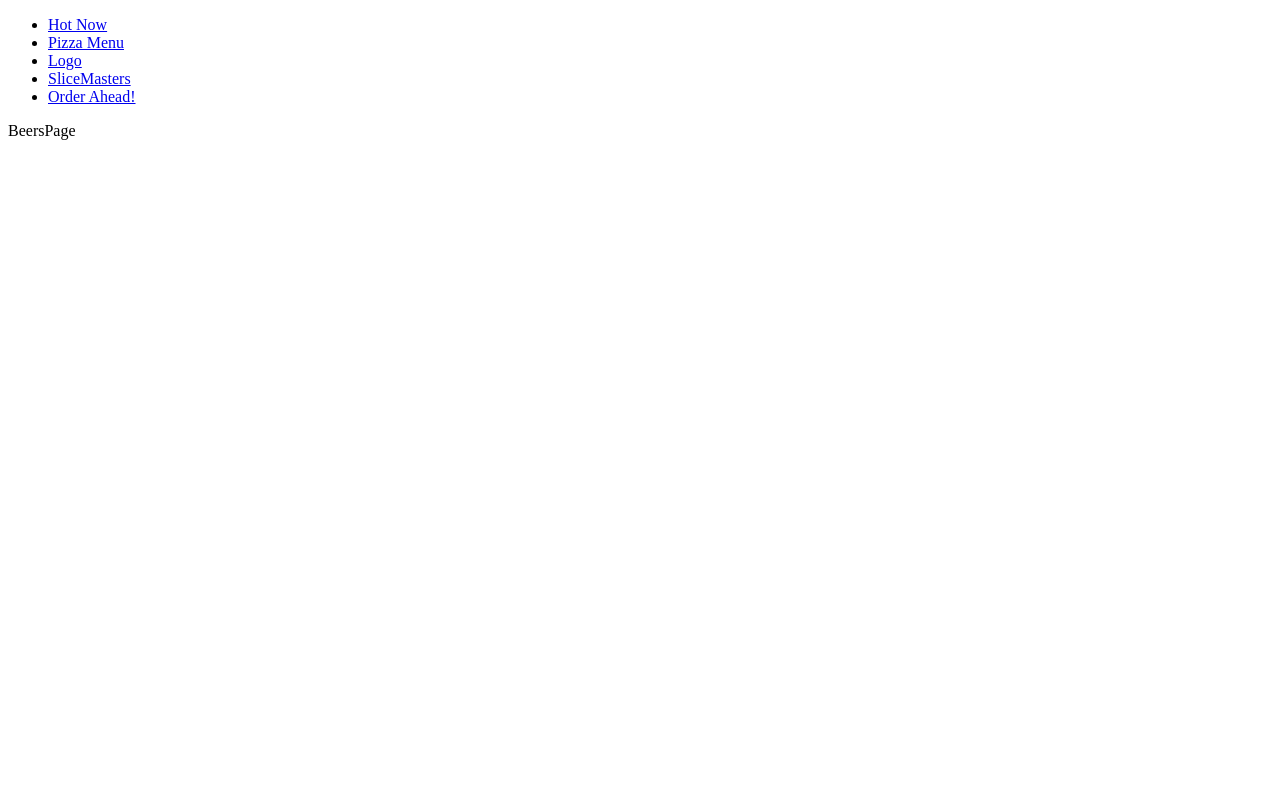
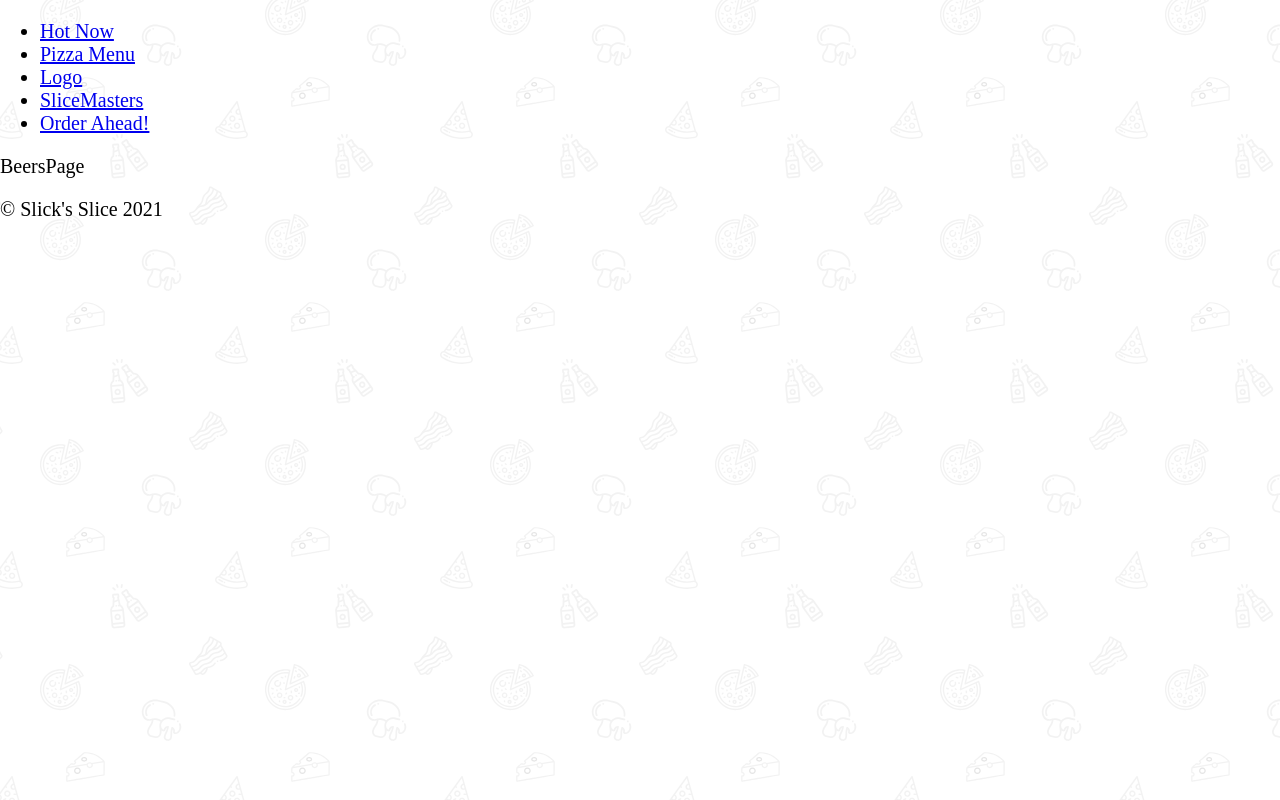
Before and after one commit to DeividZavala/learning-gatsby, a Gatsby site in the folder gatsby/: page /beers in a window 1280 px wide. Built offline with nearby package versions, Linux system fonts and the light colour scheme; Gatsby itself is replaced by a stand-in of ours.

Commit message:
layout and basic styles

```diff
--- /dev/null
+++ b/gatsby/gatsby-browser.js
@@ -0,0 +1,6 @@
+import React from 'react';
+import Layout from './src/components/Layout';
+
+export function wrapPageElement({ element, props }) {
+  return <Layout {...props}>{element}</Layout>;
+}
--- /dev/null
+++ b/gatsby/gatsby-ssr.js
@@ -0,0 +1,6 @@
+import React from 'react';
+import Layout from './src/components/Layout';
+
+export function wrapPageElement({ element, props }) {
+  return <Layout {...props}>{element}</Layout>;
+}
--- /dev/null
+++ b/gatsby/src/components/Footer.js
@@ -0,0 +1,9 @@
+import React from 'react';
+
+export function Footer() {
+  return (
+    <footer>
+      <p>&copy; Slick's Slice {new Date().getFullYear()}</p>
+    </footer>
+  );
+}
--- /dev/null
+++ b/gatsby/src/components/Layout.js
@@ -0,0 +1,16 @@
+import React from 'react';
+import { Footer } from './Footer';
+import Nav from './Nav';
+import 'normalize.css';
+import GlobalStyles from '../styles/GlobalStyles';
+
+export default function Layout({ children }) {
+  return (
+    <div>
+      <GlobalStyles />
+      <Nav />
+      {children}
+      <Footer />
+    </div>
+  );
+}
--- a/gatsby/src/pages/beers.js
+++ b/gatsby/src/pages/beers.js
@@ -1,11 +1,9 @@
 import React from 'react';
-import Nav from '../components/Nav';
 
 export default function BeersPage() {
   return (
-    <div>
-      <Nav />
+    <>
       <p>BeersPage</p>
-    </div>
+    </>
   );
 }
--- a/gatsby/src/pages/index.js
+++ b/gatsby/src/pages/index.js
@@ -1,11 +1,9 @@
 import React from 'react';
-import Nav from '../components/Nav';
 
 export default function HomePage() {
   return (
-    <div>
-      <Nav />
+    <>
       <p>Home page de mi sitio</p>
-    </div>
+    </>
   );
 }
--- a/gatsby/src/pages/order.js
+++ b/gatsby/src/pages/order.js
@@ -1,11 +1,9 @@
 import React from 'react';
-import Nav from '../components/Nav';
 
 export default function OrderPage() {
   return (
-    <div>
-      <Nav />
+    <>
       <p>OrderPage</p>
-    </div>
+    </>
   );
 }
--- a/gatsby/src/pages/pizzas.js
+++ b/gatsby/src/pages/pizzas.js
@@ -1,11 +1,9 @@
 import React from 'react';
-import Nav from '../components/Nav';
 
 export default function PizzasPage() {
   return (
-    <div>
-      <Nav />
+    <>
       <p>Pizzas</p>
-    </div>
+    </>
   );
 }
--- a/gatsby/src/pages/slicemasters.js
+++ b/gatsby/src/pages/slicemasters.js
@@ -1,11 +1,9 @@
 import React from 'react';
-import Nav from '../components/Nav';
 
 export default function SliceMastersPage() {
   return (
-    <div>
-      <Nav />
+    <>
       <p>SliceMastersPage</p>
-    </div>
+    </>
   );
 }
--- /dev/null
+++ b/gatsby/src/styles/GlobalStyles.js
@@ -0,0 +1,86 @@
+import { createGlobalStyle } from 'styled-components';
+import bg from '../assets/images/bg.svg';
+import stripes from '../assets/images/stripes.svg';
+
+const GlobalStyles = createGlobalStyle`
+  :root {
+    --red: #FF4949;
+    --black: #2E2E2E;
+    --yellow: #ffc600;
+    --white: #fff;
+    --grey: #efefef;
+  }
+  html {
+    background-image: url(${bg});
+    background-size: 450px;
+    background-attachment: fixed;
+    font-size: 10px;
+  }
+
+  body {
+    font-size: 2rem;
+  }
+
+  fieldset {
+    border-color: rgba(0,0,0,0.1);
+    border-width: 1px;
+  }
+
+  button {
+    background: var(--red);
+    color: white;
+    border: 0;
+    padding: 0.6rem 1rem;
+    border-radius: 2px;
+    cursor: pointer;
+    --cast: 2px;
+    box-shadow: var(--cast) var(--cast) 0 var(--grey);
+    text-shadow: 0.5px 0.5px 0 rgba(0,0,0,0.2);
+    transition: all 0.2s;
+    &:hover {
+      --cast: 4px;
+    }
+  }
+
+  .gatsby-image-wrapper img[src*=base64\\] {
+    image-rendering: -moz-crisp-edges;
+    image-rendering: pixelated;
+  }
+
+  /* Scrollbar Styles */
+  body::-webkit-scrollbar {
+    width: 12px;
+  }
+  html {
+    scrollbar-width: thin;
+    scrollbar-color: var(--red) var(--white);
+  }
+  body::-webkit-scrollbar-track {
+    background: var(--white);
+  }
+  body::-webkit-scrollbar-thumb {
+    background-color: var(--red) ;
+    border-radius: 6px;
+    border: 3px solid var(--white);
+  }
+
+  hr {
+    border: 0;
+    height: 8px;
+    background-image: url(${stripes});
+    background-size: 1500px;
+  }
+
+  img {
+    max-width: 100%;
+  }
+
+  .tilt {
+    transform: rotate(-2deg);
+    position: relative;
+    display: inline-block;
+  }
+
+`;
+
+export default GlobalStyles;
```
